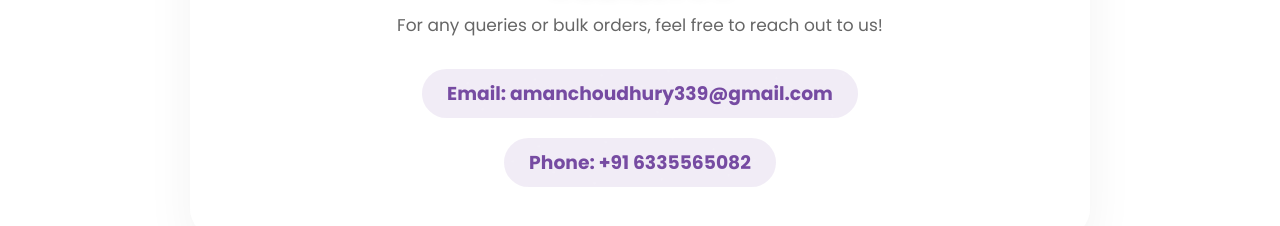
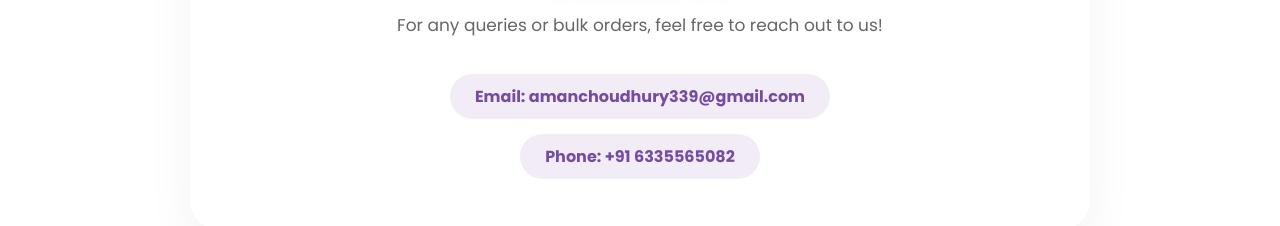
Before and after one commit to Technicalaman123/roshniprint, a plain HTML site: page index.html in a window 1280 px wide. Shown: the part 516-742 px from the top of the page. Drawn offline with nearby package versions, Linux system fonts and the light colour scheme; no server answers.

Commit message:
Update style.css

```diff
--- a/css/style.css
+++ b/css/style.css
@@ -1129,7 +1129,7 @@ footer::before {
 
 /* --- Contact Us Section (Glass Design) --- */
 .contact-section {
-    max-width: 900px;
+    max-width: 900px; /* Ise 100px mat karna, 900px perfect hai */
     margin: 60px auto;
     padding: 50px 30px;
     background: rgba(255, 255, 255, 0.7);
@@ -1150,19 +1150,20 @@ footer::before {
 .contact-section p {
     color: #666;
     font-size: 17px;
-    margin-bottom: 10px;
+    margin-bottom: 20px; /* Thoda gap badhaya */
     line-height: 1.6;
 }
 
-/* Email & Phone Highlight */
+/* Aapka Favourite Design (Email & Phone Highlight) */
 .contact-section h3 {
-    margin-top: 20px;
+    margin-top: 15px; /* Dono ke beech ka gap */
     font-weight: 700;
     color: #764ba2;
     background: rgba(118, 75, 162, 0.1);
     display: inline-block;
     padding: 10px 25px;
     border-radius: 50px;
+    font-size: 16px; /* Text size adjust kiya */
 }
 
 /* --- Mobile Responsiveness for these sections --- */
```
